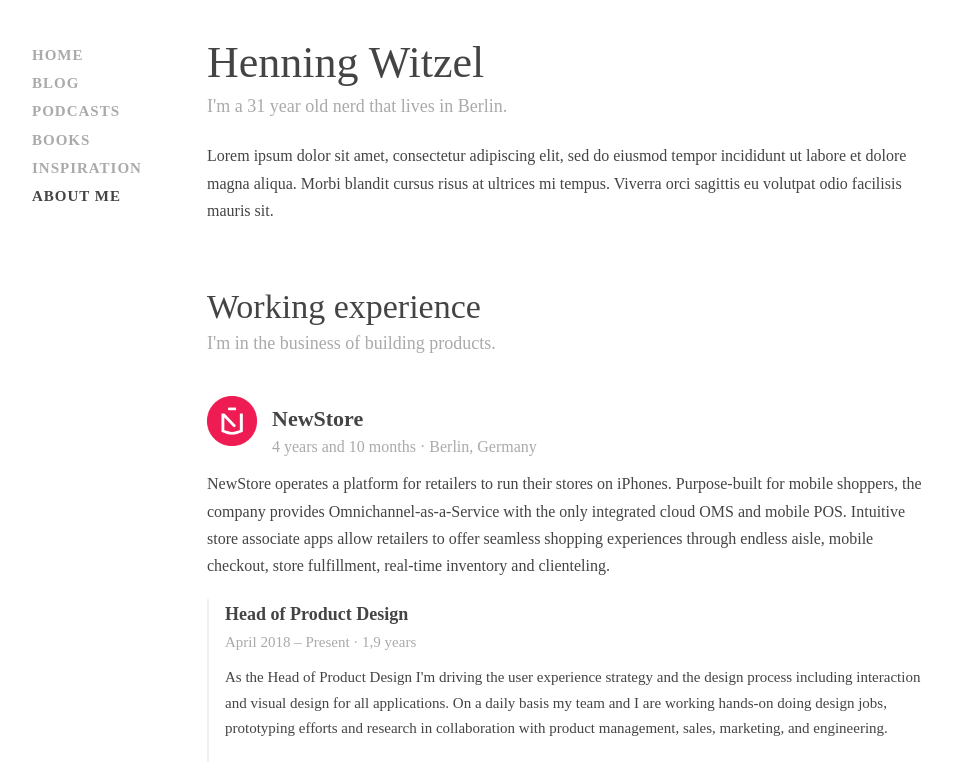
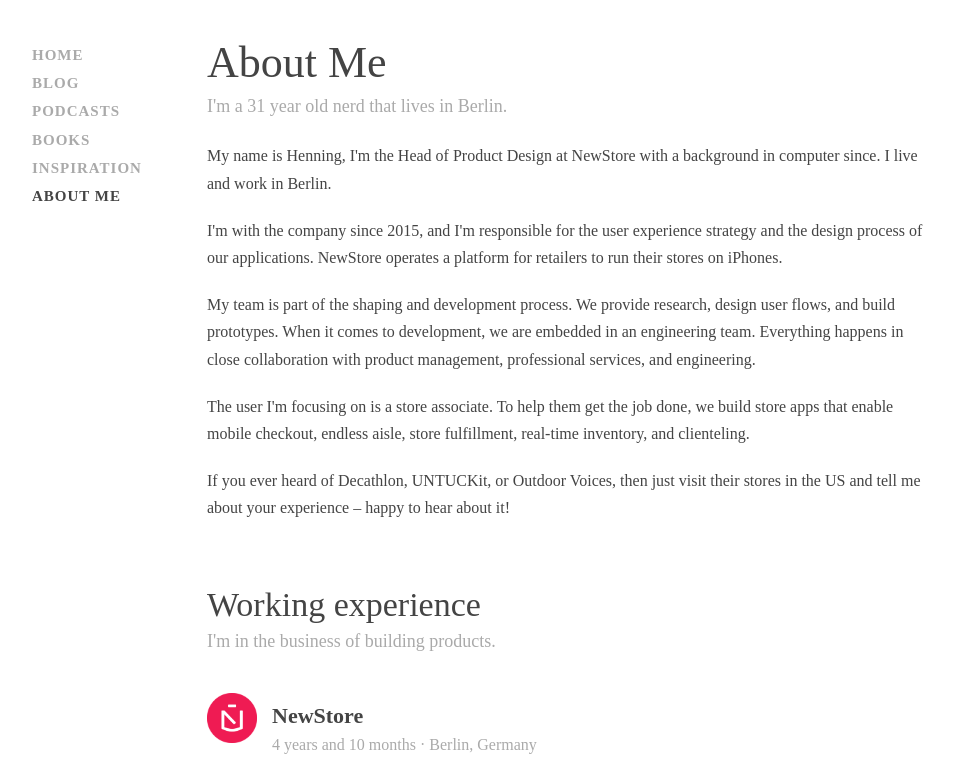
Before and after one commit to henningwitzel/henning-witzel.de, a PHP site: page /henning/about_me in a window 1280 px wide. Shown: the part 484-1246 px from the top of the page, without its empty margins (193-1147 px from the left). Run offline with PHP 8.4, Linux system fonts and the light colour scheme; data that the repository does not hold is empty; some libraries are stand-ins or nearby versions; some web fonts are replaced.

Commit message:
Detailled description about me

```diff
--- a/pages/about_me/index.php
+++ b/pages/about_me/index.php
@@ -12,9 +12,17 @@
      ###menu###
     <div class='content'>
       <div id='storie'>
-        <h1>Henning Witzel</h1>
+        <h1>About Me</h1>
         <h3>I'm a 31 year old nerd that lives in Berlin.</h3>
-        <p>Lorem ipsum dolor sit amet, consectetur adipiscing elit, sed do eiusmod tempor incididunt ut labore et dolore magna aliqua. Morbi blandit cursus risus at ultrices mi tempus. Viverra orci sagittis eu volutpat odio facilisis mauris sit.</p>
+        <p>My name is Henning, I'm the Head of Product Design at NewStore with a background in computer since. I live and work in Berlin.
+
+        <p>I'm with the company since 2015, and I'm responsible for the user experience strategy and the design process of our applications. NewStore operates a platform for retailers to run their stores on iPhones.<p>
+
+        <p>My team is part of the shaping and development process. We provide research, design user flows, and build prototypes. When it comes to development, we are embedded in an engineering team. Everything happens in close collaboration with product management, professional services, and engineering.<p>
+
+        <p>The user I'm focusing on is a store associate. To help them get the job done, we build store apps that enable mobile checkout, endless aisle, store fulfillment, real-time inventory, and clienteling.<p>
+
+        <p>If you ever heard of Decathlon, UNTUCKit, or Outdoor Voices, then just visit their stores in the US and tell me about your experience – happy to hear about it!</p>
         <br />
         <br />
         <div class="working">
@@ -89,7 +97,7 @@
         <h2>Find me on</h2>
         <h3>The places where I'm actually active.</h3>
         <p>
-           @twitter -
+           @Twitter -
           <a href='http://twitter.com/henning_Witzel'>twitter.com/henning_witzel</a>
           <br>
           @LinkedIn -
```
